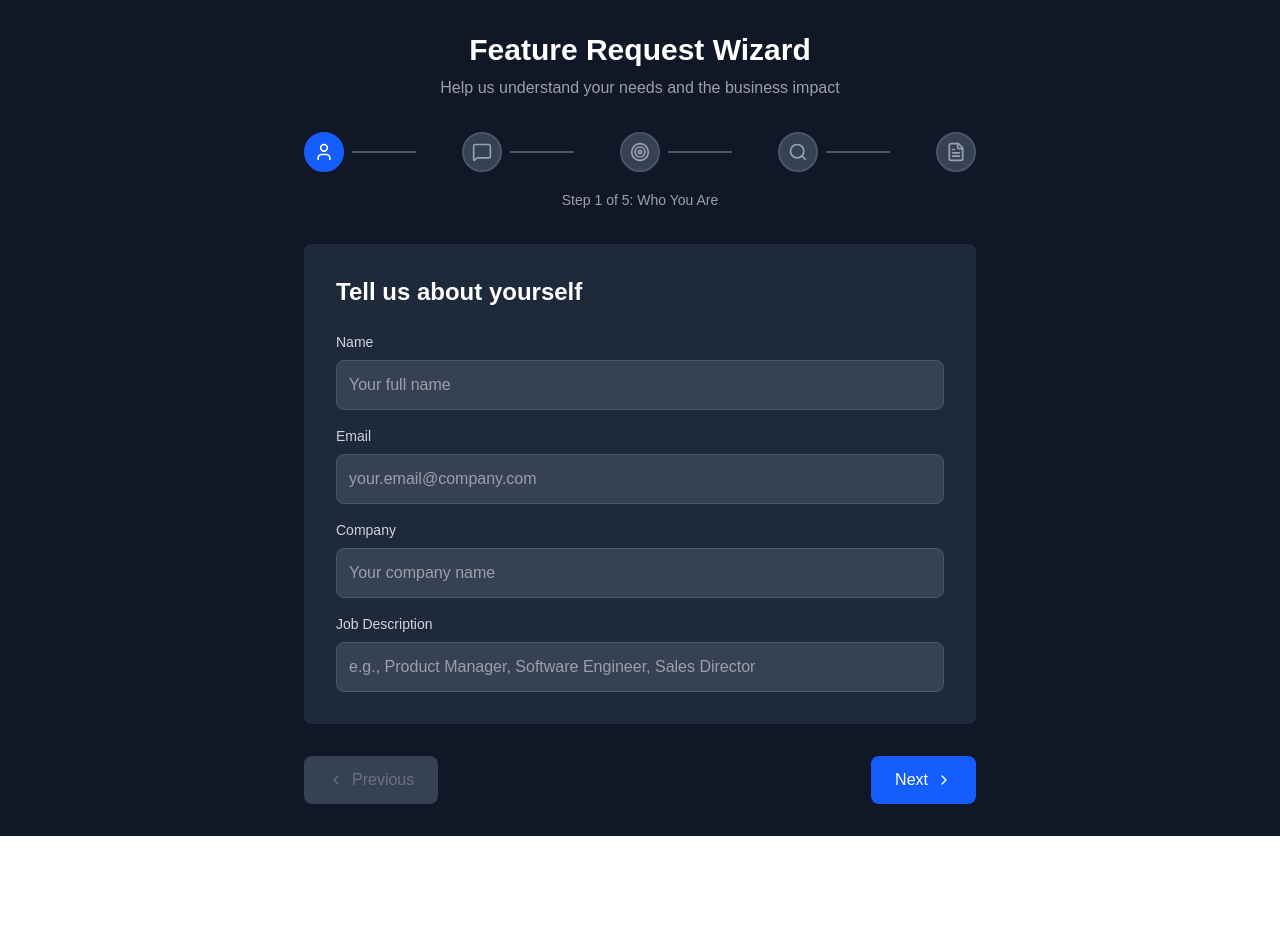
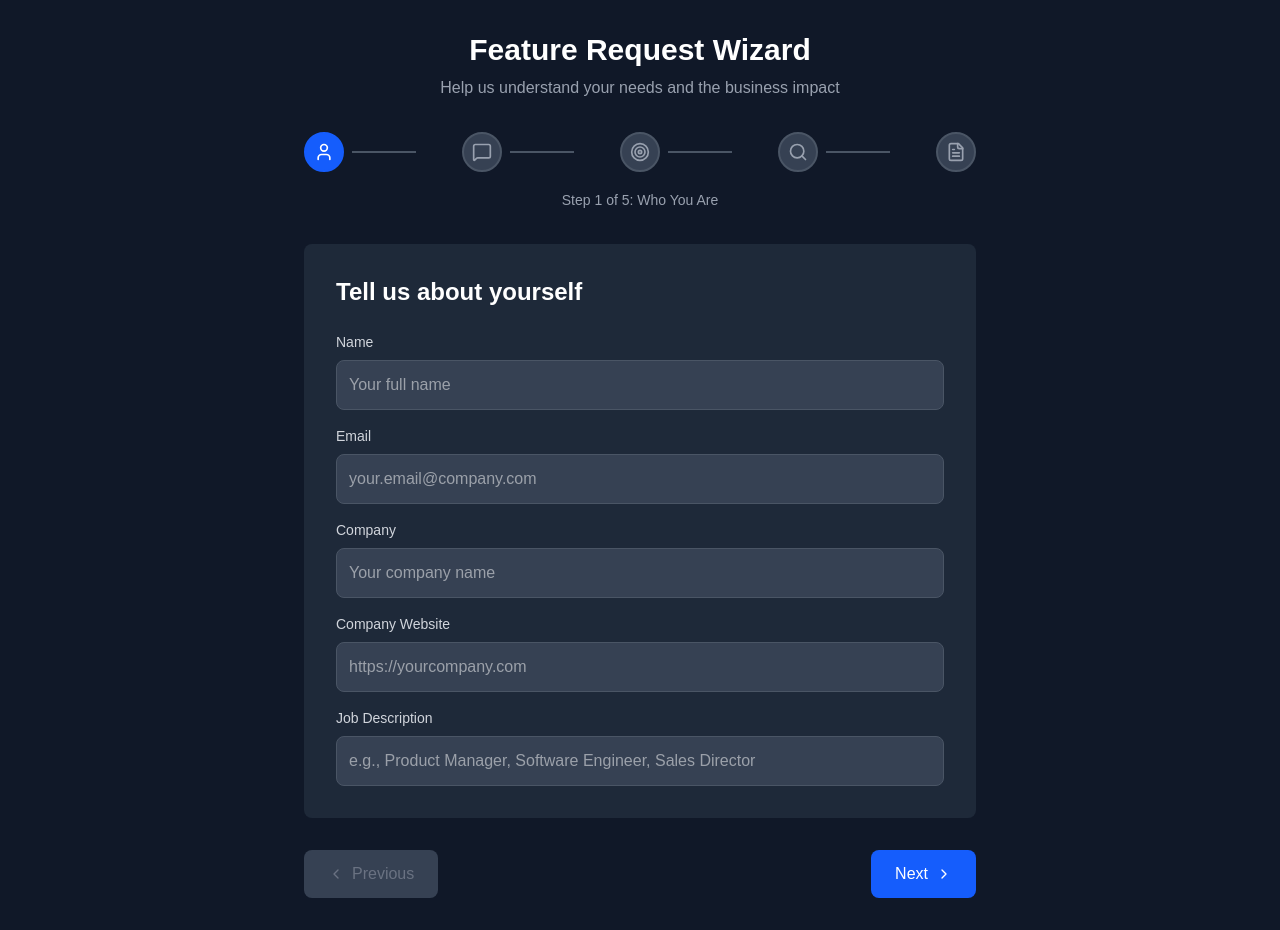
Before and after one commit to blueeyedcynic/feature-request-wizard, a Next.js app: page / in a window 1280 px wide. Before the commit the page ends 836 px from the top, so only its background shows below. Built offline with nearby package versions, Linux system fonts and the light colour scheme.

Commit message:
add website field to form

```diff
--- a/components/FeatureRequestWizard.js
+++ b/components/FeatureRequestWizard.js
@@ -306,6 +306,18 @@ const FeatureRequestWizard = () => {
               </div>
 
               <div>
+                <label className="block text-sm font-medium text-gray-300 mb-2">Company Website</label>
+                <input
+                  type="url"
+                  value={formData.companyWebsite}
+                  onChange={(e) => updateFormData('companyWebsite', e.target.value)}
+                  className={`w-full p-3 bg-gray-700 border ${errors.companyWebsite ? 'border-red-500' : 'border-gray-600'} rounded-lg text-white focus:border-blue-500 focus:outline-none`}
+                  placeholder="https://yourcompany.com"
+                />
+                {errors.companyWebsite && <p className="text-red-400 text-sm mt-1">{errors.companyWebsite}</p>}
+              </div>
+
+              <div>
                 <label className="block text-sm font-medium text-gray-300 mb-2">Job Description</label>
                 <input
                   type="text"
```
